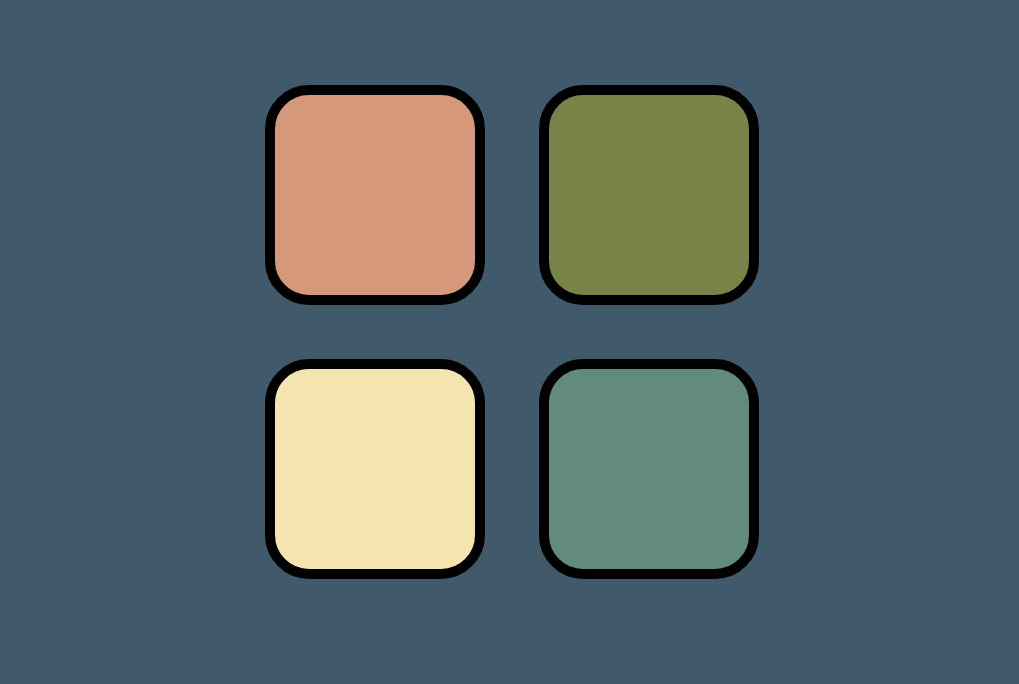
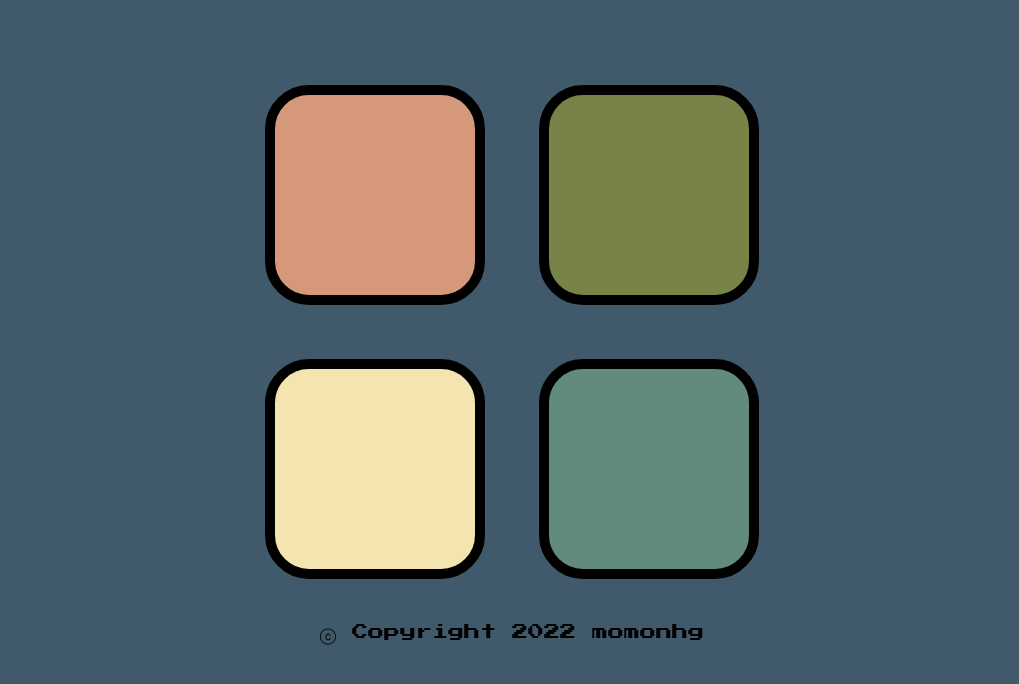
Before and after one commit to Momonhg/simon-game, a plain HTML site: page index.html in a window 1280 px wide. Shown: the part 114-798 px from the top of the page, without its empty margins (128-1147 px from the left). Drawn offline with nearby package versions, Linux system fonts and the light colour scheme.

Commit message:
add favicon

```diff
--- a/index.html
+++ b/index.html
@@ -3,7 +3,8 @@
 
 <head>
   <meta charset="utf-8">
-  <title>Simon</title>
+  <title>Simon game by Momonhg</title>
+  <link rel="icon" type="image/png" sizes="32x32" href="./favicon.ico">
   <link rel="stylesheet" href="styles.css">
   <link href="https://fonts.googleapis.com/css?family=Press+Start+2P" rel="stylesheet">
 </head>
@@ -34,6 +35,9 @@
     </div>
 
   </div>
+
+  <p id="copyright">ⓒ Copyright 2022 momonhg</p>
+
   <script src="https://ajax.googleapis.com/ajax/libs/jquery/3.6.0/jquery.min.js"></script>
   <script src="game.js" charset="utf-8"></script>
 
--- a/styles.css
+++ b/styles.css
@@ -51,3 +51,12 @@ body {
   box-shadow: 0 0 20px white;
   background-color: #babba4;
 }
+
+#copyright {
+  font-family: 'Press Start 2P', cursive;
+  position: flex;
+  text-align: center;
+  width: 100%;
+  height: 5px;
+
+}
```
Also changed, not shown: favicon.ico (added).
